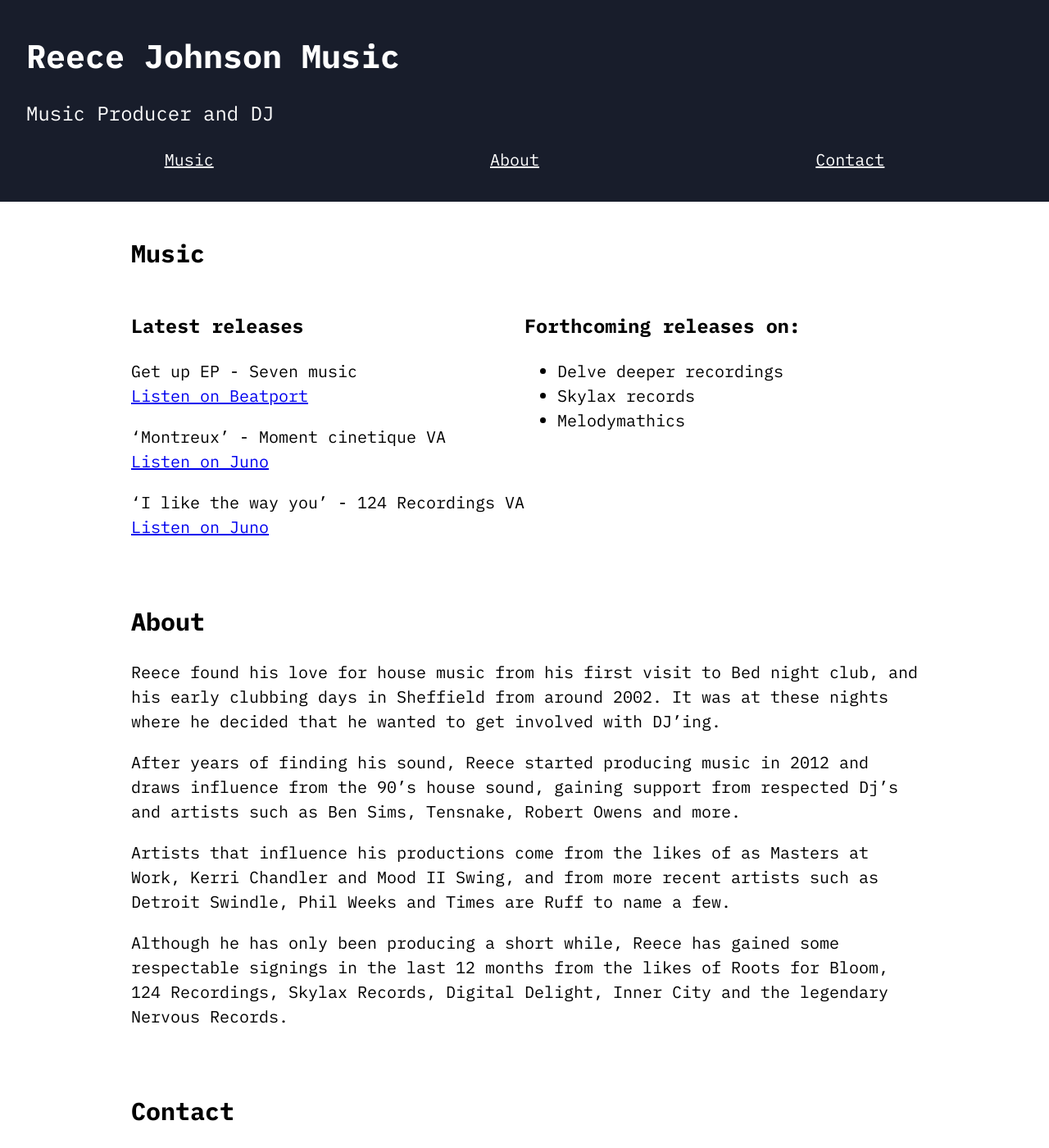
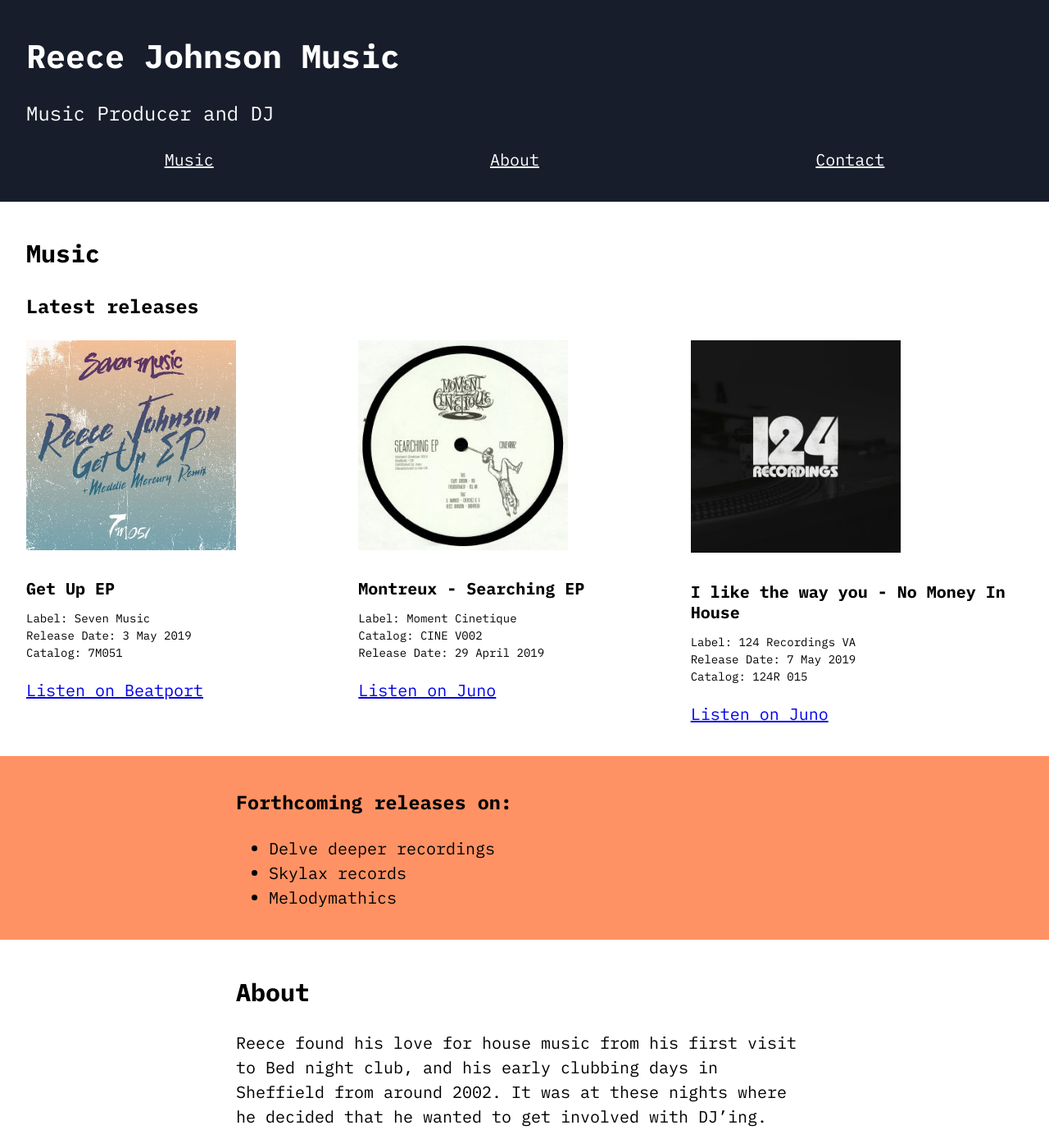
Before and after one commit to jnkly/reece-johnson, a Jekyll site: the page built from index.html, in a window 1280 px wide and 1400 px high. Shown: the whole window at 82% size. Built offline with Jekyll 4.4.1, drawn with Linux system fonts in a browser that asks for light colours; some of the changed text lies outside the part shown.

Commit message:
Update index.html

```diff
--- a/index.html
+++ b/index.html
@@ -4,46 +4,82 @@ layout: default
 ---
 
 <section class="pv3" id="music">
-  <div class="ph3 ph4-l mw8 center">
-    <h2 class="cousine">Music</h2>
+  <div class="ph3 ph4-l container center">
+    <h2>Music</h2>
+    <h3>Latest releases</h3>
   </div>
-  <div class="ph3 ph4-l mw8 center flex flex-column flex-row-l">
-    <div class="w-50-l">
-      <h3 class="cousine">Latest releases</h3>
-      <p>Get up EP - Seven music<br>
-      <a href="https://www.beatport.com/release/get-up-ep/2563889">Listen on Beatport</a></p>
-      <p>‘Montreux’ - Moment cinetique VA<br>
-      <a href="https://www.juno.co.uk/products/felipe-gordon-freudenthaler-g-markus-searching-ep/717245-01/">Listen on Juno</a></p>
-      <p>‘I like the way you’ - 124 Recordings VA<br>
-      <a href="https://www.juno.co.uk/products/ortella-chocky-rotty-no-money-in-house/721102-01/">Listen on Juno</a></p>
+  <div class="ph3 ph4-l container center flex flex-column flex-row-l">
+    <div class="w-third-l">
+      <img class="w5" src="https://jnkly.github.io/reece-johnson/images/get-up-ep.jpg">
+      <h4 class="lh-title mb2">Get Up EP</h4>
+      <ul class="list pl0 f6">
+        <li>Label: Seven Music</li>
+        <li>Release Date: 3 May 2019</li>
+        <li>Catalog: 7M051</li>
+      </ul>
+      <p><a href="https://www.beatport.com/release/get-up-ep/2563889">Listen on Beatport</a></p>
     </div>
-    <div class="w-50-l">
-      <h3 class="cousine">Forthcoming releases on:</h3>
-      <ul>
-        <li>Delve deeper recordings</li>
-        <li>Skylax records</li>
-        <li>Melodymathics</li>
+    <div class="w-third-l">
+      <img class="w5" src="https://jnkly.github.io/reece-johnson/images/searching-ep.jpg">
+      <h4 class="lh-title mb2">Montreux - Searching EP</h4>
+      <ul class="list pl0 f6">
+        <li>Label: Moment Cinetique</li>
+        <li>Catalog: CINE V002</li>
+        <li>Release Date: 29 April 2019</li>
       </ul>
+      <p><a href="https://www.juno.co.uk/products/felipe-gordon-freudenthaler-g-markus-searching-ep/717245-01/">Listen on Juno</a></p>
+    </div>
+    <div class="w-third-l">
+      <img class="w5" src="https://jnkly.github.io/reece-johnson/images/124-recordings.jpg">
+      <h4 class="lh-title mb2">I like the way you - No Money In House</h4>
+      <ul class="list pl0 f6">
+        <li>Label: 124 Recordings VA</li>
+        <li>Release Date: 7 May 2019</li>
+        <li>Catalog: 124R 015</li>
+      </ul>
+      <p><a href="https://www.juno.co.uk/products/ortella-chocky-rotty-no-money-in-house/721102-01/">Listen on Juno</a></p>
     </div>
   </div>
 </section>
+<section class="pv3 bg-orange-l">
+  <div class="ph3 ph4-l mw7 center">
+    <h3>Forthcoming releases on:</h3>
+    <ul>
+      <li>Delve deeper recordings</li>
+      <li>Skylax records</li>
+      <li>Melodymathics</li>
+    </ul>
+  </div>
+</section>
 <section class="pv3" id="about">
-  <div class="ph3 ph4-l mw8 center">
-    <h2 class="cousine">About</h2>
+  <div class="ph3 ph4-l mw7 center">
+    <h2>About</h2>
     <p>Reece found his love for house music from his first visit to Bed night club, and his early clubbing days in Sheffield from around 2002. It was at these nights where he decided that he wanted to get involved with DJ’ing.</p>
     <p>After years of finding his sound, Reece started producing music in 2012 and draws influence from the 90’s house sound, gaining support from respected Dj’s and artists such as Ben Sims, Tensnake, Robert Owens and more.</p>
     <p>Artists that influence his productions come from the likes of as Masters at Work, Kerri Chandler and Mood II Swing, and from more recent artists such as Detroit Swindle, Phil Weeks and Times are Ruff to name a few.</p>
     <p>Although he has only been producing a short while, Reece has gained some respectable signings in the last 12 months from the likes of Roots for Bloom, 124 Recordings, Skylax Records, Digital Delight, Inner City and the legendary Nervous Records.</p>
   </div>
 </section>
-<section class="pv3" id="contact">
-  <div class="ph3 ph4-l mw8 center">
-    <h2 class="cousine">Contact</h2>
-    <h3 class="cousine">Booking</h3>
-    <p><a href="Johnsonmusic@live.co.uk">Johnsonmusic@live.co.uk</a></p>
-    <h3 class="cousine">Social</h3>
-    <p><a href="https://soundcloud.com/reecejohnsonmsc">Soundcloud</a><br>
-    <a href="https://twitter.com/reecejohnsonmsc">Twitter</a><br>
-    <a href="https://www.facebook.com/reecejohnsonmusic">Facebook</a></p>
+<section class="pv3 bg-blue white" id="contact">
+  <div class="ph3 ph4-l container center flex flex-column flex-row-l justify-between">
+    <div class="w-50-l">
+      <h2 class="lh-title">Contact</h2>
+      <h3 class="lh-title">Booking</h3>
+      <p><a class="white hover-orange" href="Johnsonmusic@live.co.uk">Johnsonmusic@live.co.uk</a></p>
+    </div>
+    <div class="w-50-l">
+      <h3 class="white">Social</h3>
+      <ul class="list pl0 flex flex-row justify-between w-40">
+        <li>
+          <a class="hover dim" href="https://soundcloud.com/reecejohnsonmsc"><img alt="soundcloud logo" class="w2" src="https://jnkly.github.io/reece-johnson/images/icon-soundcloud-white.svg"></a>
+        </li>
+        <li>
+          <a class="hover dim" href="https://twitter.com/reecejohnsonmsc"><img alt="twitter logo" class="w2" src="https://jnkly.github.io/reece-johnson/images/icon-twitter-white.svg"></a>
+        </li>
+        <li>
+          <a class="hover dim" href="https://www.facebook.com/reecejohnsonmusic"><img alt="facebook logo" class="w2" src="https://jnkly.github.io/reece-johnson/images/icon-facebook-white.svg"></a>
+        </li>
+      </ul>
+    </div>
   </div>
 </section>
```
